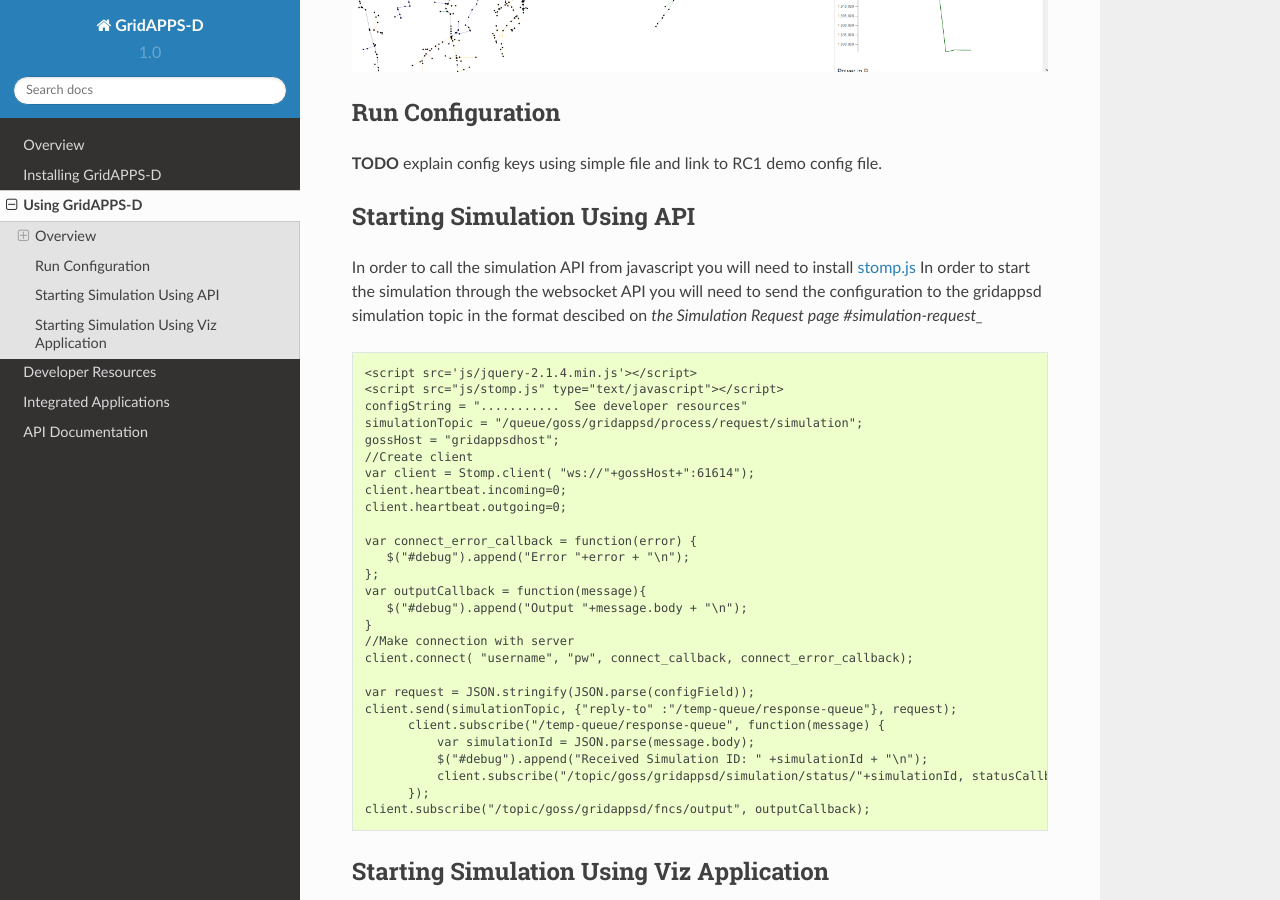
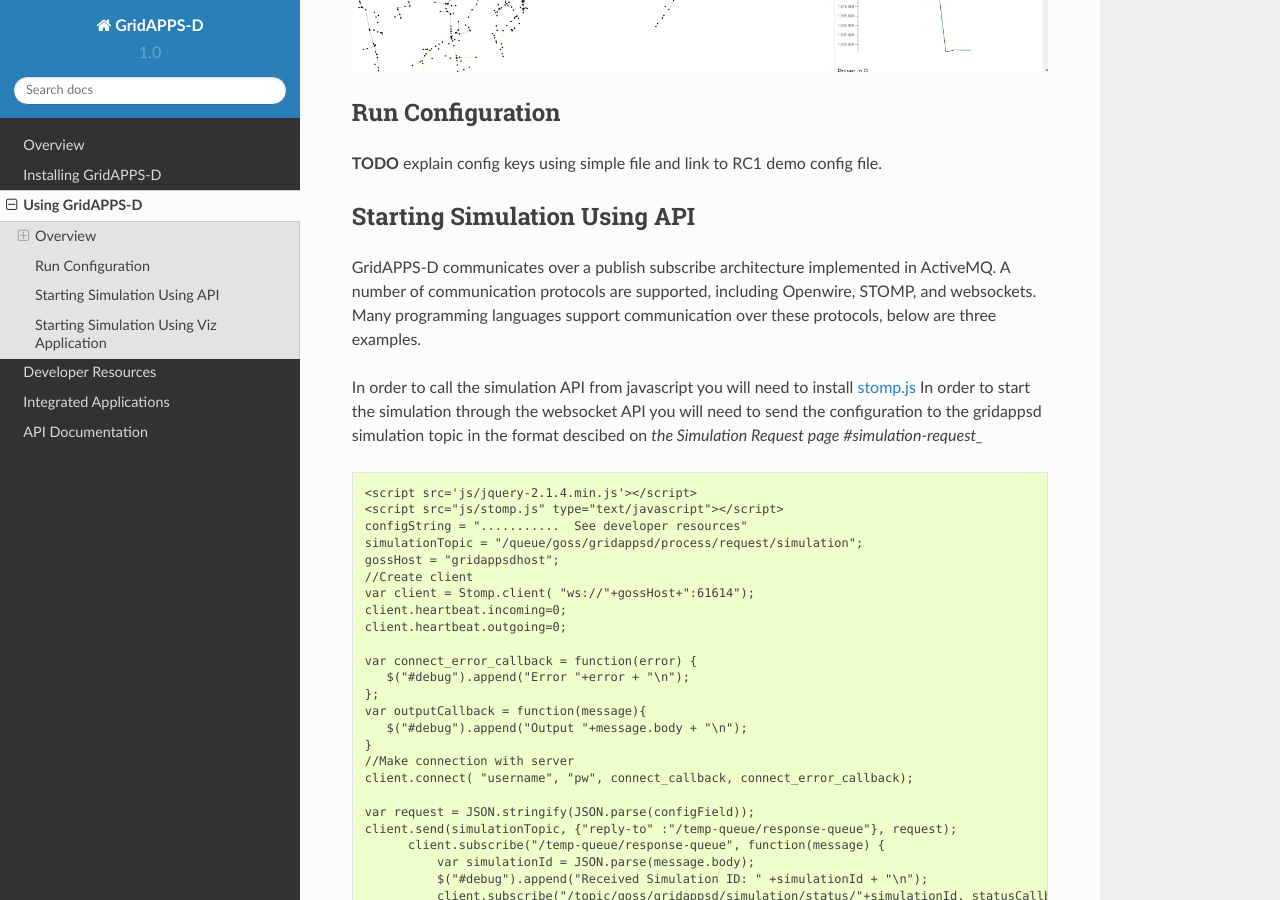
Before and after one commit to GRIDAPPSD/GOSS-GridAPPS-D, a Sphinx documentation site: the page built from docs/source/using_gridappsd/index.rst, in a window 1280 px wide and 900 px high, scrolled down 1208 px. Built offline with Sphinx 7.4.7 and the Read the Docs theme 2.0.0, drawn with Linux system fonts in a browser that asks for light colours; pages that are not in the unit, such as notebooks, are missing from menus.

Commit message:
Update index.rst

```diff
--- a/docs/source/using_gridappsd/index.rst
+++ b/docs/source/using_gridappsd/index.rst
@@ -17,6 +17,8 @@ Run Configuration
 Starting Simulation Using API
 -----------------------------
 
+GridAPPS-D communicates over a publish subscribe architecture implemented in ActiveMQ.  A number of communication protocols are supported, including Openwire, STOMP, and websockets.  Many programming languages support communication over these protocols, below are three examples.
+
 .. include:: api_examples/starting_in_java.rst
 .. include:: api_examples/starting_in_websockets.rst
 .. include:: api_examples/starting_in_python.rst
```
